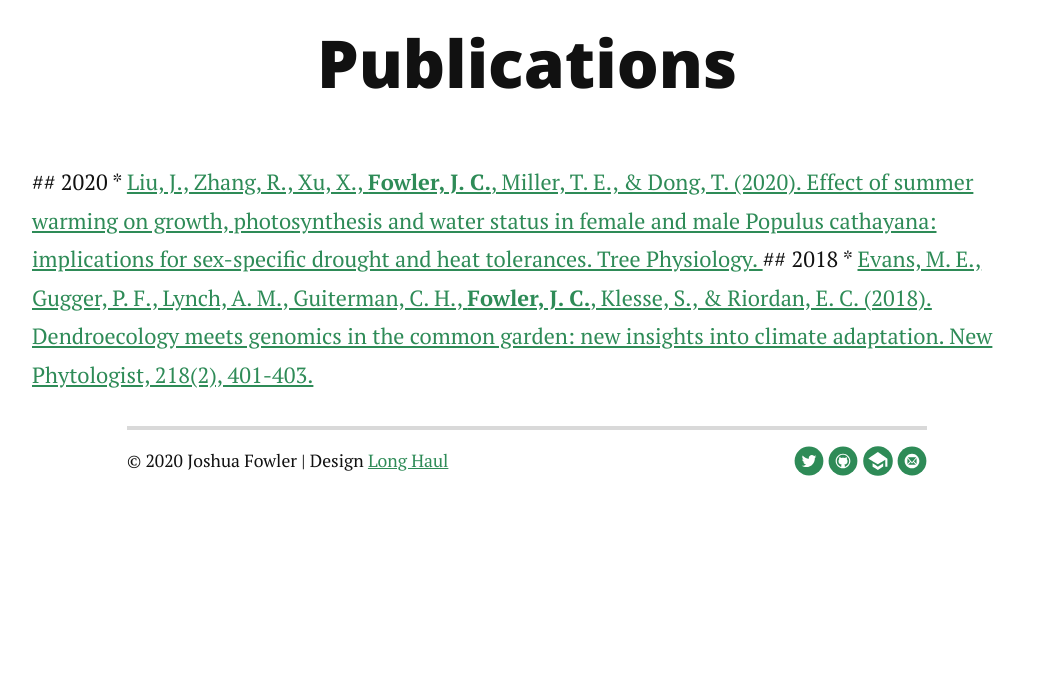
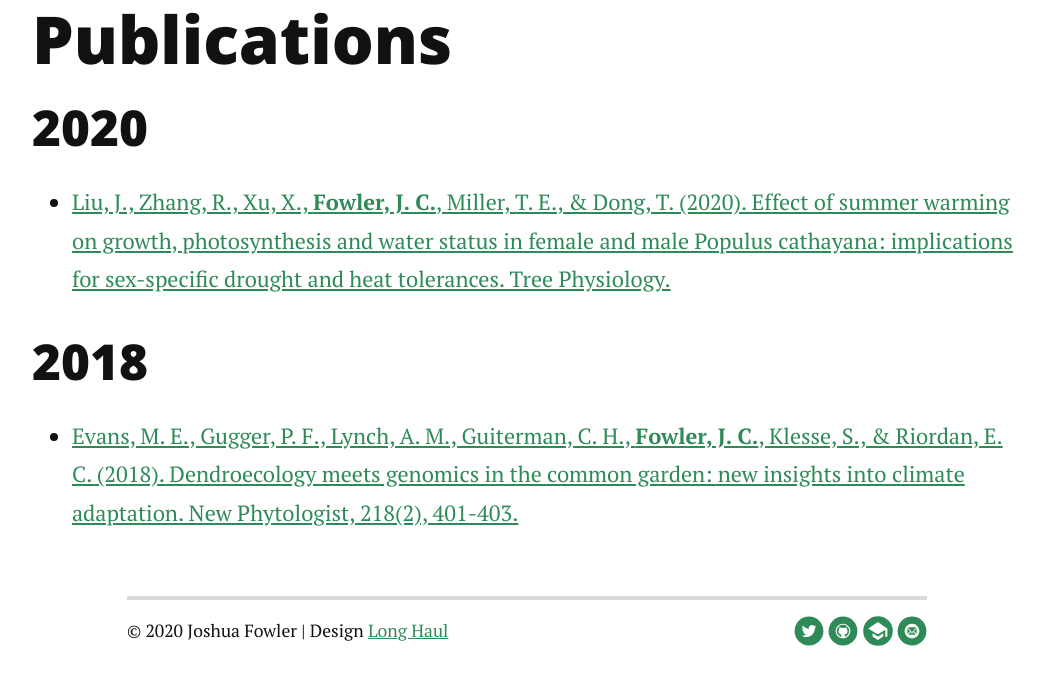
Before and after one commit to joshuacfowler/joshuacfowler.github.io, a Jekyll site: the page built from publications.md, in a window 1280 px wide, cut to the strip 334-1022 px from the top of the page. Shown: the top 685 px of the strip, without its empty margins (113-1157 px from the left). Built offline with Jekyll 4.4.1, drawn with Linux system fonts in a browser that asks for light colours; nearby versions of some CDN libraries; before the commit the page ends 900 px from its top, so only the background shows below that.

Commit message:
Update publications.md

```diff
--- a/publications.md
+++ b/publications.md
@@ -3,14 +3,11 @@ layout: default
 title: Publications
 ---
 
-<div id="publications">
-  <h1 class="pageTitle">Publications</h1>
-  <div class="post">
+
+# Publications
 
 ## 2020
 * <a href=""> Liu, J., Zhang, R., Xu, X., <b>Fowler, J. C.</b>, Miller, T. E., & Dong, T. (2020). Effect of summer warming on growth, photosynthesis and water status in female and male Populus cathayana: implications for sex-specific drought and heat tolerances. Tree Physiology. </a>
 
 ## 2018
 *  <a href="/assets/pubs/Evans_et_al-2018-New_Phytologist.pdf">Evans, M. E., Gugger, P. F., Lynch, A. M., Guiterman, C. H., <b>Fowler, J. C.</b>, Klesse, S., & Riordan, E. C. (2018). Dendroecology meets genomics in the common garden: new insights into climate adaptation. New Phytologist, 218(2), 401-403.</a>
-  </div>
-</div>
```
